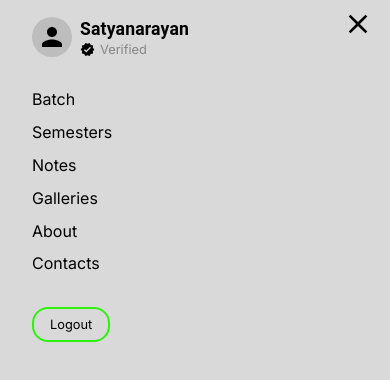
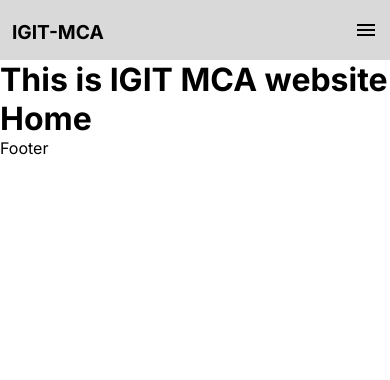
Before and after one commit to satyadalei/igit-mca-frontend, a Next.js app: page / in a window 390 px wide. Shown: the top 380 px of the page. Built offline with nearby package versions, Linux system fonts and the light colour scheme.

Commit message:
fixing occurence of hamburger in desktop mode & removing default open responsive navbar & fixing toggle of navbar after clicking on responsive nav link

```diff
--- a/src/components/header/NavBar.jsx
+++ b/src/components/header/NavBar.jsx
@@ -32,7 +32,7 @@ const NavBar = () => {
 
           {/* Nav Menus */}
           <ul className={styles.nav_item} >
-            <li><Link href="/batch" >Batch</Link></li>
+            <li><Link  href="/batch" >Batch</Link></li>
             <li><Link href="/semesters" >Semesters</Link></li>
             <li><Link href="/notes" >Notes</Link></li>
             <li><Link href="/galleries" >Galleries</Link></li>
@@ -58,13 +58,16 @@ const NavBar = () => {
           {/* Login & registartion Details ends */}
 
           {/* hamburger */}
-            <MenuIcon onClick={toggleNavBar} className={styles.hamburger_menu} />
+          <span className={styles.hamburger_menu} >
+            <MenuIcon onClick={toggleNavBar}  />
+          </span>
 
           {/* Responsive nav links*/}
-          <div ref={responsive_Nav_ref} className={`${styles.responsive_nav} active_nav`} >
+          <div ref={responsive_Nav_ref} className={`${styles.responsive_nav}`} >
             <CloseIcon onClick={toggleNavBar} className={styles.cross_hamburger_menu} />
             <UserAvatarAndNameReverse/>
-            <NavLinkItems />
+            {/* when a link is clicked then closes responsive navbar */}
+            <NavLinkItems toggleNav={toggleNavBar} />
             <LogOutBtn/>
           </div>
 
--- a/src/components/header/NavLinkItems.jsx
+++ b/src/components/header/NavLinkItems.jsx
@@ -1,16 +1,18 @@
 import Link from 'next/link'
 import React from 'react'
 
-const NavLinkItems = () => {
+const NavLinkItems = (props) => {
+  console.log(props);
+  console.log(props.toggleNav);
   return (
     <>
          <ul>
-              <li><Link href="/batch" >Batch</Link></li>
-              <li><Link href="/semesters" >Semesters</Link></li>
-              <li><Link href="/notes" >Notes</Link></li>
-              <li><Link href="/galleries" >Galleries</Link></li>
-              <li><Link href="/about" >About</Link></li>
-              <li><Link href="/contacts" >Contacts</Link></li>
+              <li onClick={props.toggleNav} ><Link href="/batch" >Batch</Link></li>
+              <li onClick={props.toggleNav} ><Link href="/semesters" >Semesters</Link></li>
+              <li onClick={props.toggleNav} ><Link href="/notes" >Notes</Link></li>
+              <li onClick={props.toggleNav} ><Link href="/galleries" >Galleries</Link></li>
+              <li onClick={props.toggleNav} ><Link href="/about" >About</Link></li>
+              <li onClick={props.toggleNav} ><Link href="/contacts" >Contacts</Link></li>
             </ul>
     </>
   )
```
